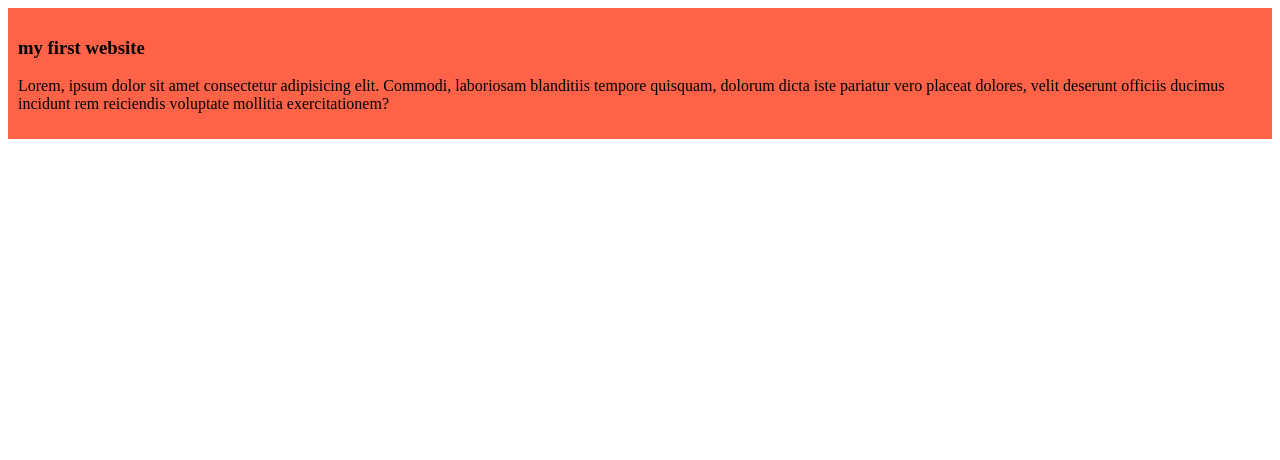
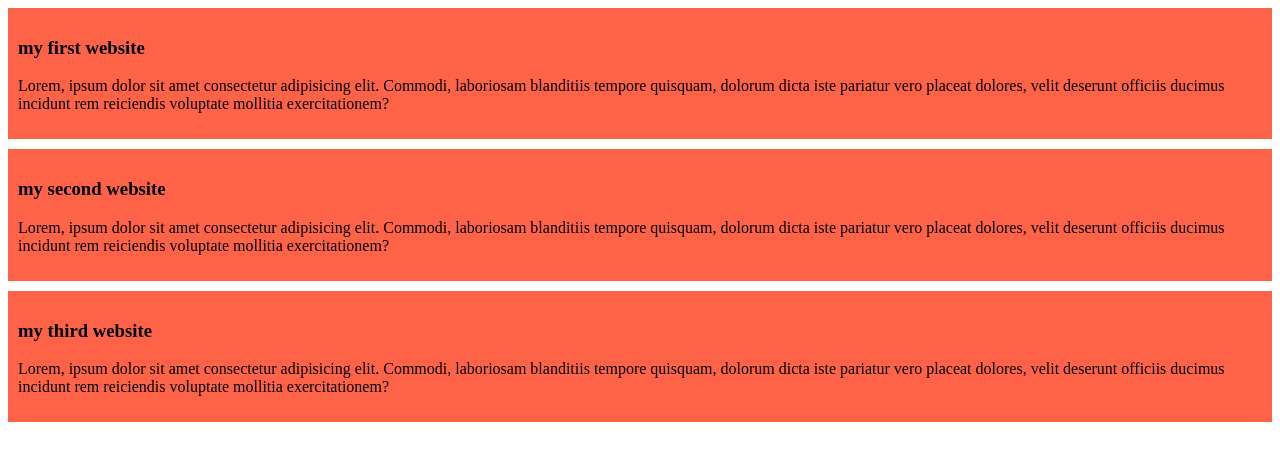
Before and after one commit to naim-rahman/my-simple-website, a plain HTML site: page index.html in a window 1280 px wide. Drawn offline with Linux system fonts and the light colour scheme.

Commit message:
added the second and the third blogs

```diff
--- a/index.html
+++ b/index.html
@@ -11,5 +11,13 @@
         <h3>my first website</h3>
         <p>Lorem, ipsum dolor sit amet consectetur adipisicing elit. Commodi, laboriosam blanditiis tempore quisquam, dolorum dicta iste pariatur vero placeat dolores, velit deserunt officiis ducimus incidunt rem reiciendis voluptate mollitia exercitationem?</p>
     </div>
+    <div>
+        <h3>my second website</h3>
+        <p>Lorem, ipsum dolor sit amet consectetur adipisicing elit. Commodi, laboriosam blanditiis tempore quisquam, dolorum dicta iste pariatur vero placeat dolores, velit deserunt officiis ducimus incidunt rem reiciendis voluptate mollitia exercitationem?</p>
+    </div>
+    <div>
+        <h3>my third website</h3>
+        <p>Lorem, ipsum dolor sit amet consectetur adipisicing elit. Commodi, laboriosam blanditiis tempore quisquam, dolorum dicta iste pariatur vero placeat dolores, velit deserunt officiis ducimus incidunt rem reiciendis voluptate mollitia exercitationem?</p>
+    </div>
 </body>
 </html>
--- a/styles/blog.css
+++ b/styles/blog.css
@@ -1,4 +1,5 @@
 div{
     background-color: tomato;
     padding: 10px;
+    margin-bottom: 10px;
 }
```
